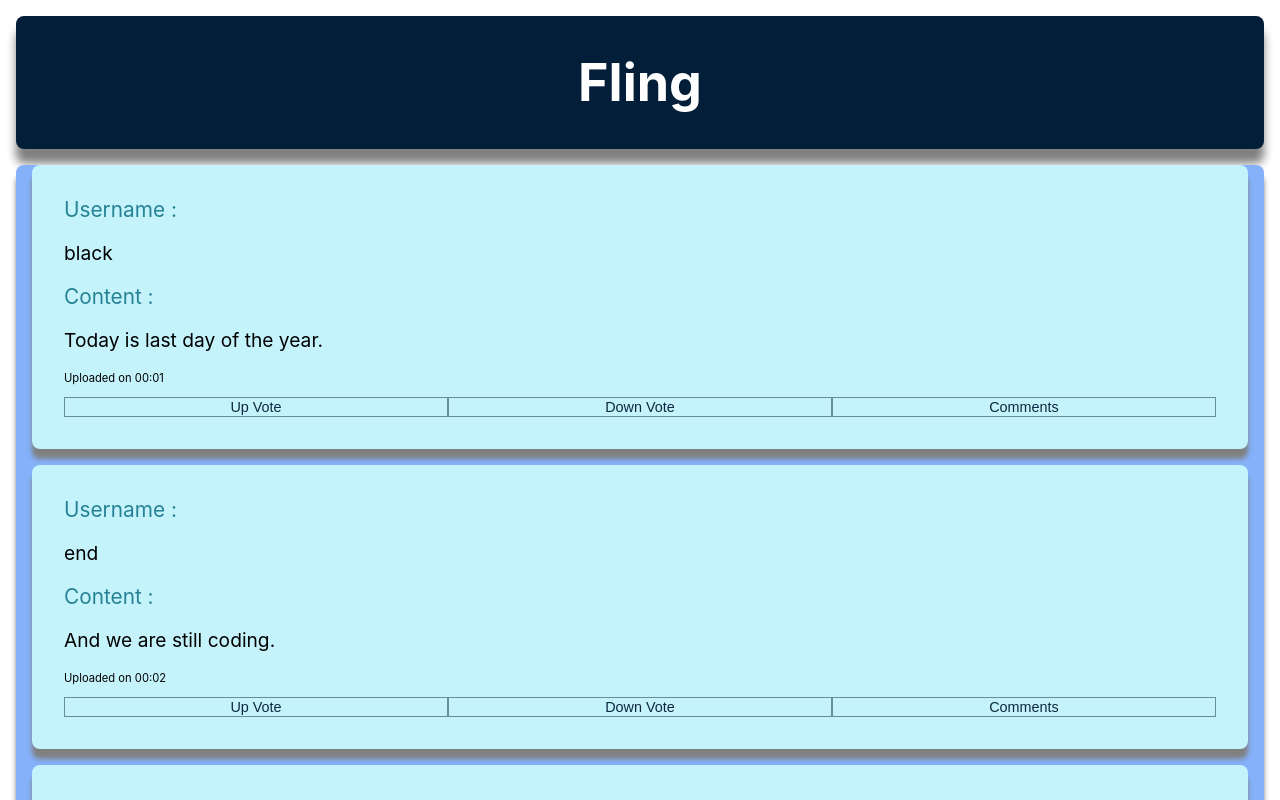
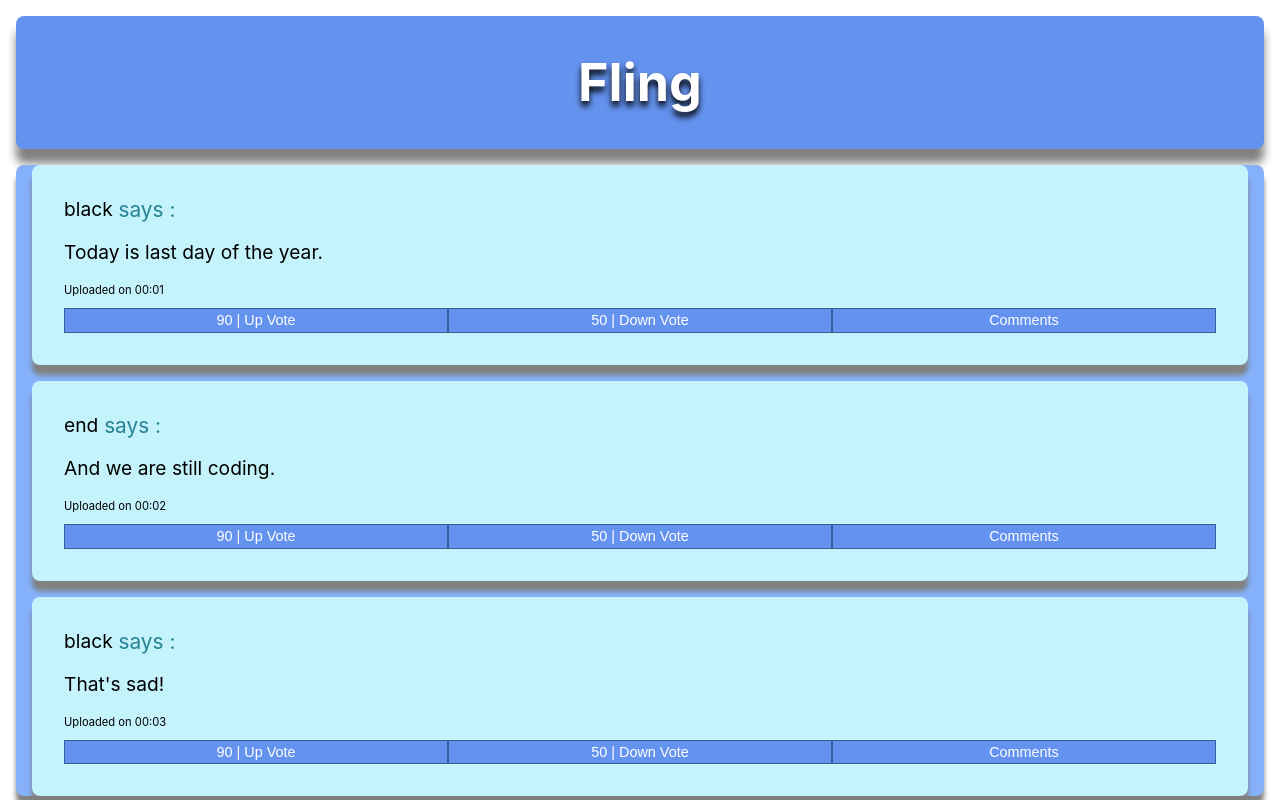
Before and after one commit to rupam2001/FLING, a React (Create React App) app: page / in a window 1280 px wide. Shown: the top 800 px of the page. Built offline with nearby package versions, Linux system fonts and the light colour scheme.

Commit message:
Third commit from Drun

```diff
--- a/src/App.css
+++ b/src/App.css
@@ -4,7 +4,7 @@
 }
 
 .header {
-  background-color: #021e38;
+  background-color: #6493ef;
   align-items: center;
   justify-content: center;
   font-size: calc(10px + 2vmin);
@@ -14,6 +14,7 @@
   border-radius: 0.5rem;
   display: flex;
   flex-direction: column;
+  text-shadow: 0rem 0.3rem 0.4rem black;
 }
 
 .post {
@@ -53,8 +54,9 @@
 }
 
 .postBtn {
-  background-color: #c5f3fc;
-  color: #0d2840;
+  background-color: #6493ef;
+  padding: 0.2rem;
+  color: white;
   border: solid;
   border-width: 0.1vw;
   border-color: rgba(13, 40, 64, 0.5);
@@ -68,8 +70,20 @@
 p {
   font-size: 1.2rem;
   color: black;
+  padding: 0;
+  margin-top: 0;
 }
 
 p.uploadTime {
   font-size: 0.7rem;
 }
+.username {
+  display: flex;
+  justify-items: center;
+  align-items: flex-start;
+}
+.post-content {
+  display: flex;
+  justify-items: center;
+  align-items: flex-start;
+}
--- a/src/components/Comments.js
+++ b/src/components/Comments.js
@@ -20,13 +20,13 @@ class Comments extends Component {
 
   render() {
     const commentList = this.state.comments.map((comment, index) => (
-      <div className={CommentStyle.everyComment} key={index}>
+      <li className={CommentStyle.everyComment} key={index}>
         {comment}
-      </div>
+      </li>
     ));
     return (
       <React.Fragment>
-        <form>
+        <form className={CommentStyle.formStyle}>
           <textarea
             className={CommentStyle.txtArea}
             value={this.state.userComment}
@@ -39,7 +39,9 @@ class Comments extends Component {
             Post
           </button>
         </form>
-        <div className={CommentStyle.content}>{commentList}</div>
+        <div className={CommentStyle.content}>
+          <ol>{commentList}</ol>
+        </div>
       </React.Fragment>
     );
   }
--- a/src/components/Comments.module.css
+++ b/src/components/Comments.module.css
@@ -1,22 +1,33 @@
 .content {
   margin: 1rem 0rem 0rem 0rem;
-  border-radius: 1rem;
+  border-radius: 0.5rem;
   padding: 0.5rem;
-  background: #69c8ff;
+  background: #6493ef;
 }
 .everyComment {
-  color: black;
+  color: white;
   border-bottom: solid;
-  border-radius: 1rem;
-  border-color: rgba(24, 184, 58, 0.5);
+  border-radius: 0rem;
+  border-color: rgba(255, 255, 255, 0.1);
   font-size: 0.7rem;
-  padding: 0.2rem 0rem 0rem 1rem;
+  padding: 0.2rem 0rem 0.1rem 0.5rem;
 }
 .comments {
   display: flex;
   flex-direction: column;
 }
+.formStyle {
+  padding: 0.4rem;
+  display: flex;
+  justify-content: center;
+  justify-items: center;
+}
 .txtArea {
+  padding: 0.5rem;
+  background-color: #6493ef;
+  border-radius: 0.3rem;
+  color: white;
+  resize: none;
 }
 .commentBtn {
   color: blue;
--- a/src/components/Header.js
+++ b/src/components/Header.js
@@ -1,4 +1,5 @@
 import React, { Component } from "react";
+import { findByLabelText } from "@testing-library/react";
 
 function Header(props) {
   return (
--- a/src/components/Post.js
+++ b/src/components/Post.js
@@ -62,12 +62,20 @@ class Post extends Component {
         {this.state.posts.map((post, index) => {
           return (
             <div key={post.id} className="content">
-              Username :<p>{post.username}</p>
-              Content :<p>{post.content}</p>
+              <div className="username">
+                <p>{post.username} </p> &nbsp;says :
+              </div>
+              <div className="post-content">
+                <p>{post.content}</p>
+              </div>
               <p className="uploadTime">Uploaded on {post.uploadTime}</p>
               <div className="menu">
-                <button className="upVote postBtn">Up Vote</button>
-                <button className="downVote postBtn">Down Vote</button>
+                <button className="upVote postBtn">
+                  {post.likeCount} | Up Vote
+                </button>
+                <button className="downVote postBtn">
+                  {post.dislikeCount} | Down Vote
+                </button>
                 <button
                   className="comments postBtn"
                   onClick={() =>
```
